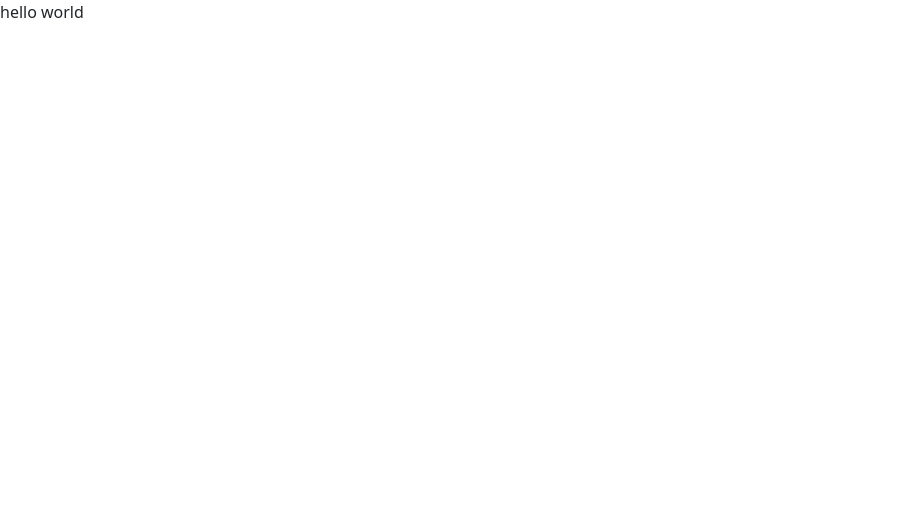
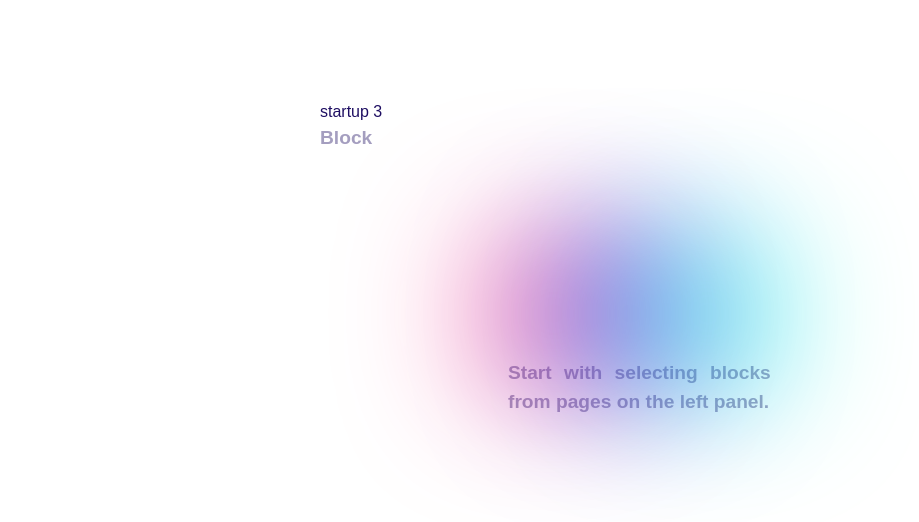
Before and after one commit to auriaahmad/pixel_perfect_design, a plain HTML site: page index.html in a window 1280 px wide. Shown: the whole page, without its empty margins (0-919 px from the left). Drawn offline with nearby package versions, Linux system fonts and the light colour scheme.

Commit message:
back ground color blending, font selection

```diff
--- a/css/pixel_perfect.css
+++ b/css/pixel_perfect.css
@@ -1,3 +1,72 @@
-*{
-    padding: 0;
+body {
+    font-family: sans-serif;
 }
+
+.first_heading {
+    color: #1E0E62;
+    margin: px px px px ;
+}
+
+.second_heading {
+    position: absolute;
+    margin: 151px 224px px px ;
+    width: 262.779px;
+    height: 44.911px;
+    opacity: 0.4;
+    color: #1E0E62;
+    font-size: 1.2em;
+    font-weight: bold;
+    text-align: justify;
+
+}
+
+.third_snippet {
+    position: absolute;
+    margin: 235px 189px 100px 188px ;
+    width: 262.779px;
+    height: 44.911px;
+    opacity: 0.4;
+    color: #1E0E62;
+    font-size: 1.2em;
+    font-weight: bold;
+    text-align: justify;
+}
+
+.background {
+    margin-top: 100px;
+    margin-left: auto;
+    margin-right: auto;
+    width: 640px;
+    height: 380px;
+    background: #fff;
+}
+
+.left_ovel {
+    position: absolute;
+    margin: 129px 346px 130px 173px;
+    width: 121px;
+    height: 121px;
+    background: #FF0D6A;
+    filter: blur(75px);
+    border-radius: 50%;
+}
+
+.middle_ovel {
+    position: absolute;
+    margin: 129px 269px 130px 250px;
+    width: 121px;
+    height: 121px;
+    background: #0500FF;
+    filter: blur(75px);
+    border-radius: 50%;
+}
+
+.right_ovel {
+    position: absolute;
+    margin: 129px 192px 130px 327px;
+    width: 121px;
+    height: 121px;
+    background: #00FFE0;
+    filter: blur(75px);
+    border-radius: 50%;
+}
--- a/index.html
+++ b/index.html
@@ -5,10 +5,19 @@
     <meta name="viewport" content="width=device-width, initial-scale=1.0">
     <link href="https://cdn.jsdelivr.net/npm/bootstrap@5.0.2/dist/css/bootstrap.min.css" rel="stylesheet" integrity="sha384-EVSTQN3/azprG1Anm3QDgpJLIm9Nao0Yz1ztcQTwFspd3yD65VohhpuuCOmLASjC" crossorigin="anonymous">
 
+    <link rel="stylesheet" href="./css/pixel_perfect.css">
+
     <script src="https://cdn.jsdelivr.net/npm/bootstrap@5.0.2/dist/js/bootstrap.bundle.min.js" integrity="sha384-MrcW6ZMFYlzcLA8Nl+NtUVF0sA7MsXsP1UyJoMp4YLEuNSfAP+JcXn/tWtIaxVXM" crossorigin="anonymous"></script>
     <title>Pixel Perfect Design</title>
 </head>
 <body>
-    hello world
+    <div class="background">
+        <div class="first_heading">startup 3</div>
+        <div class="second_heading">Block</div>
+        <div class="third_snippet">Start with selecting blocks from pages on the left panel.</div>
+        <div class="left_ovel"></div>
+        <div class="middle_ovel"></div>
+        <div class="right_ovel"></div>
+    </div>
 </body>
 </html>
```
